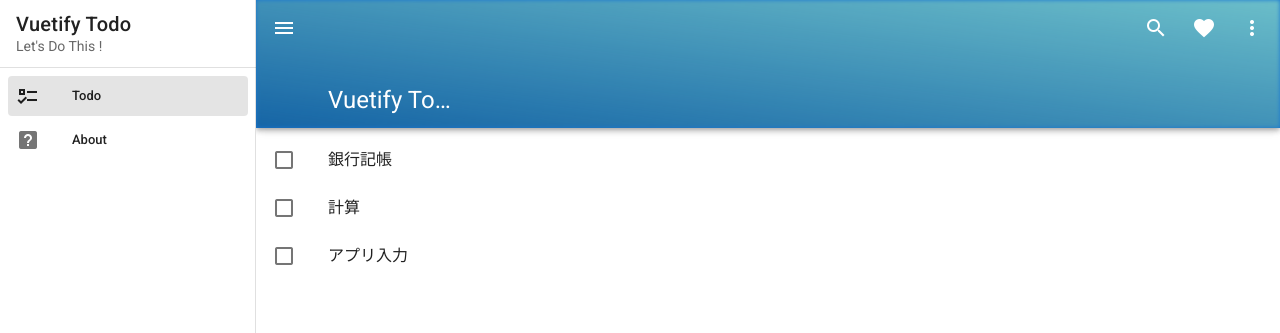
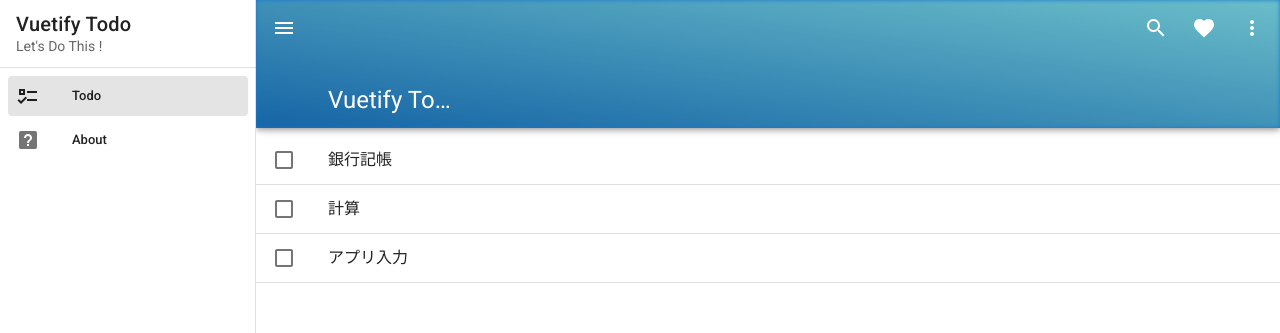
Before and after one commit to lumijoe/vuetify_y_todo, a Vue app: page /#/ in a window 1280 px wide. Shown: the top 333 px of the page. Built offline with nearby package versions, Linux system fonts and the light colour scheme.

Commit message:
add div divider

```diff
--- a/src/views/TodoView.vue
+++ b/src/views/TodoView.vue
@@ -31,6 +31,9 @@
             </v-list-item-content>
           </template>
         </v-list-item>
+        <v-divider></v-divider>
+
+
       </div>
 
 
```
Also changed, not shown: 1 other file (tests, documents, lock files or other folders).
